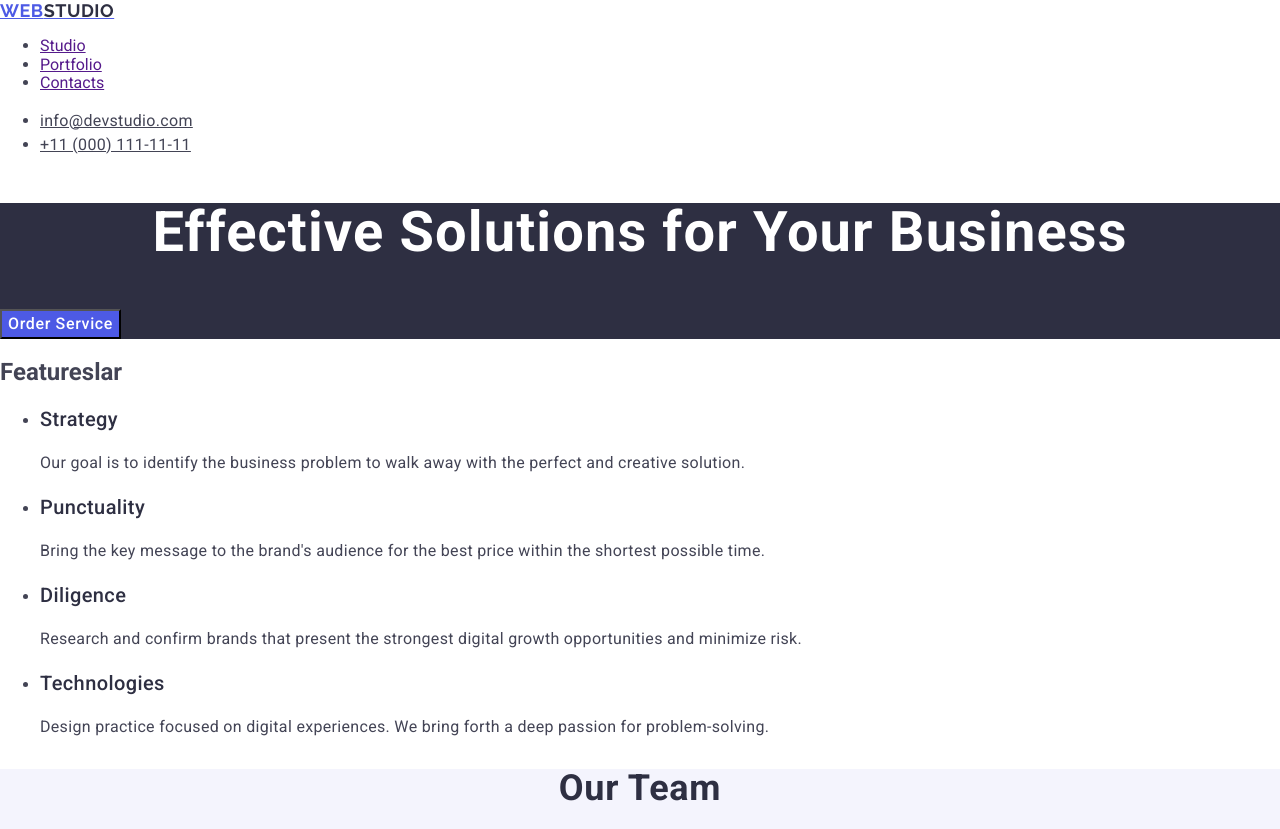
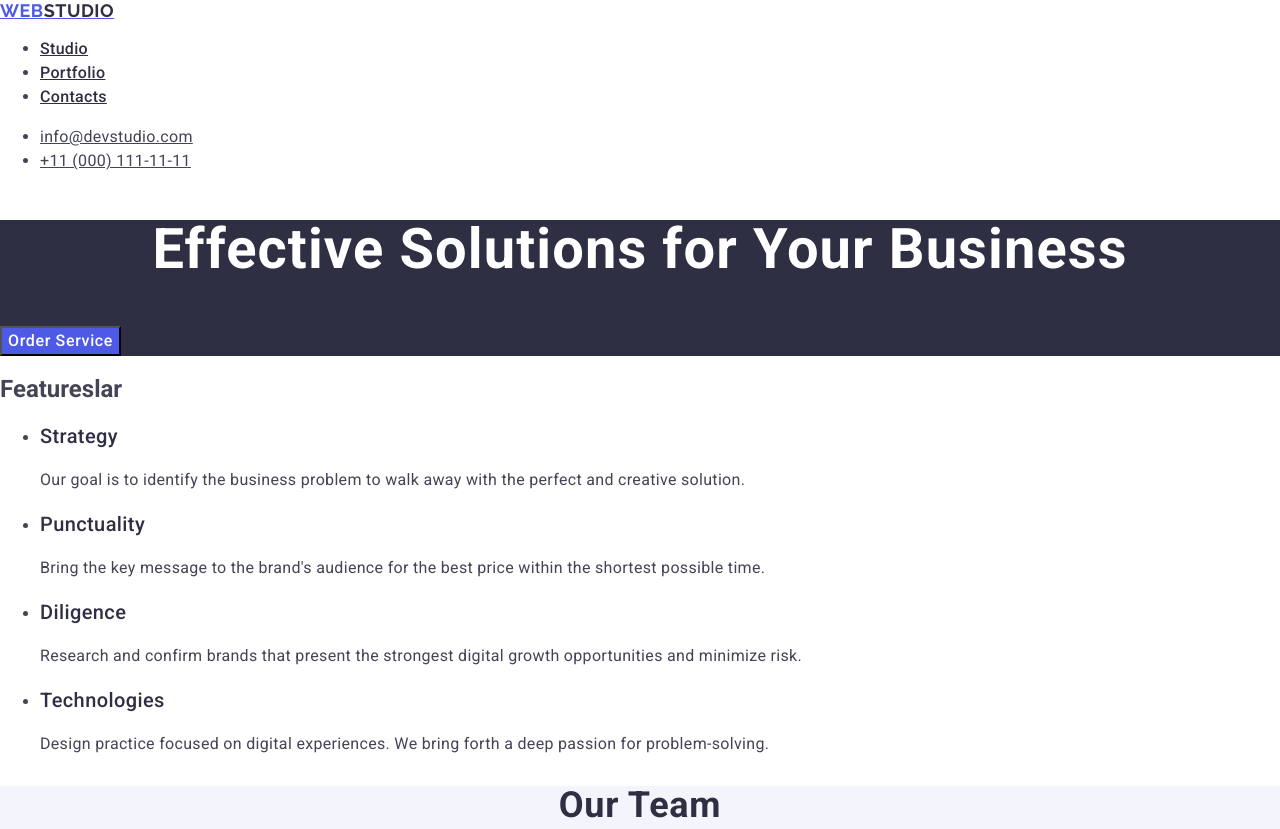
Before and after one commit to canert123/goit-markup-hw-02, a plain HTML site: page index.html in a window 1280 px wide. Shown: the top 829 px of the page. Drawn offline with nearby package versions, Linux system fonts and the light colour scheme.

Commit message:
Add files via upload

```diff
--- a/index.html
+++ b/index.html
@@ -21,9 +21,9 @@
         <a href="./index.html" class="nav-logo">Web<span class="logo-span">Studio</span></a>
 
         <ul class="nav-list">
-            <li><a class="nav-list__list-item" href="">Studio</a></li>
-            <li><a class="nav-list__list-item" href="">Portfolio</a></li>
-            <li><a class="nav-list__list-item" href="">Contacts</a></li>
+            <li class="nav-list__list-item"><a class="link" href="./index.html">Studio</a></li>
+            <li class="nav-list__list-item"><a class="link" href="">Portfolio</a></li>
+            <li class="nav-list__list-item"><a class="link" href="">Contacts</a></li>
         </ul>
     </nav>
 
```
